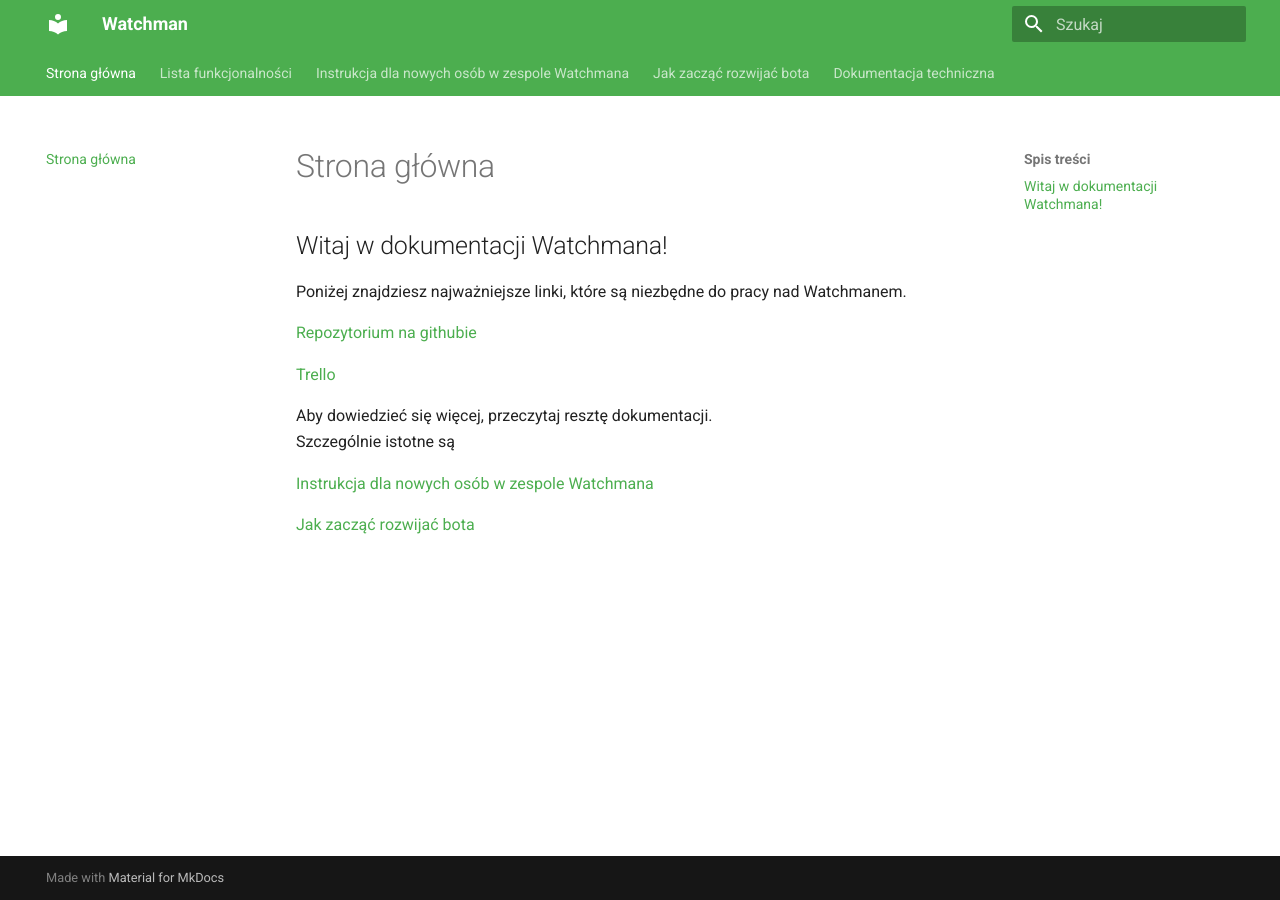
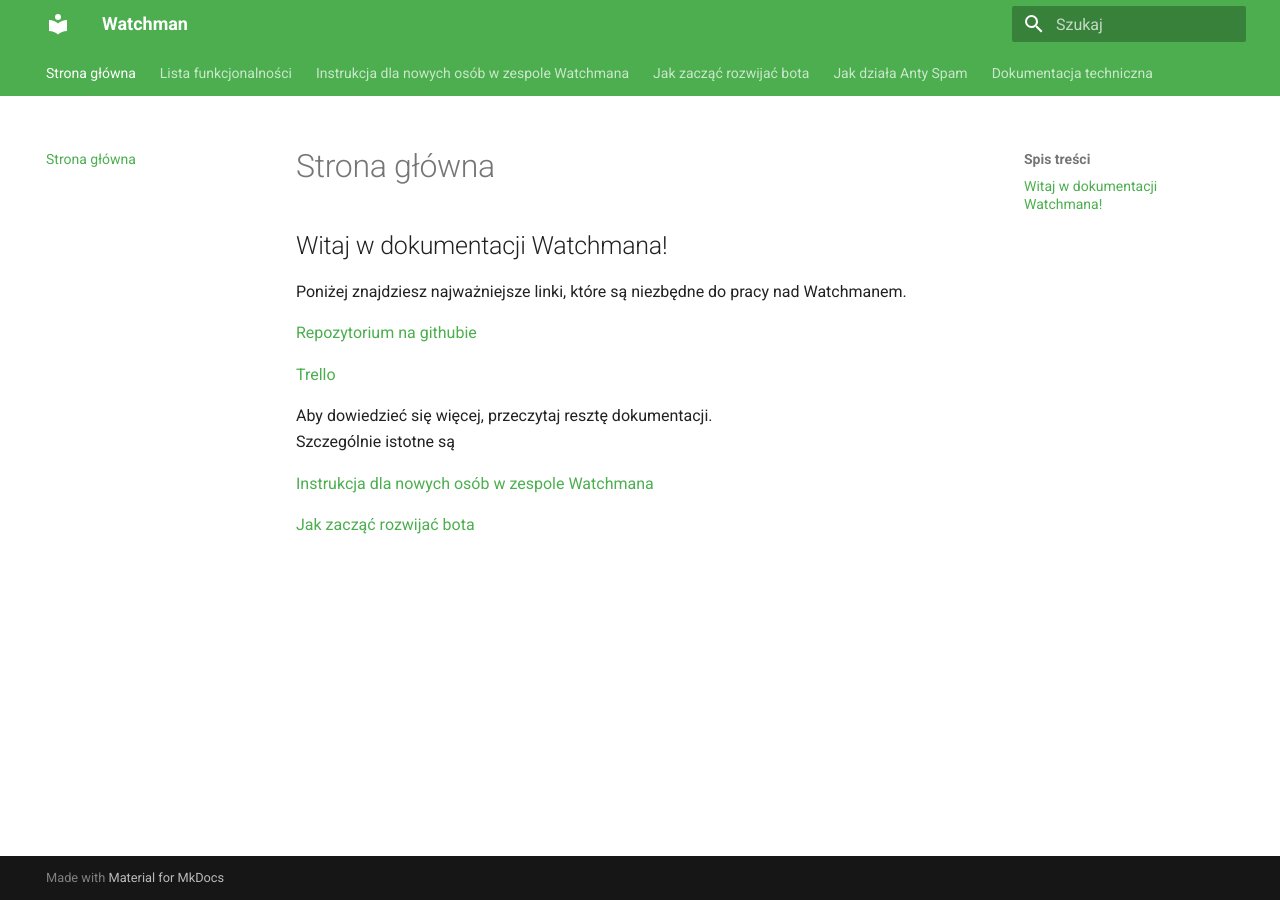
Before and after one commit to Devscord-Team/Watchman, an MkDocs documentation site: the page built from docs/index.md, in a window 1280 px wide. Built offline with MkDocs 1.6.1 and Material for MkDocs 9.7.7, drawn with Linux system fonts in a browser that asks for light colours; some of the changed lines change nothing that is shown.

Commit message:
move antyspam to main menu

```diff
--- a/mkdocs.yml
+++ b/mkdocs.yml
@@ -4,10 +4,10 @@ nav:
   - "Lista funkcjonalności": 156-lista-funkcjonalnosci.md
   - "Instrukcja dla nowych osób w zespole Watchmana": 150-instrukcja-dla-nowych-osob-w-zespole-watchmana.md
   - "Jak zacząć rozwijać bota": 151-jak-zaczac-rozwijac-bota.md
+  - "Jak działa Anty Spam": 16-jak-dziala-antyspam.md
   - "Dokumentacja techniczna":
       - "Serwisy w frameworku": 135-serwisy-w-frameworku.md
       - "Jak działa Workflow": 134-workflow.md
-      - "Jak działa Anty Spam": 16-jak-dziala-antyspam.md
       - "Do czego używamy klasy Server": 141-do-czego-uzywamy-klasy-server.md
       - "Jak generowany jest help": 139-jak-dziala-generowanie-helpa.md
 theme:
```
